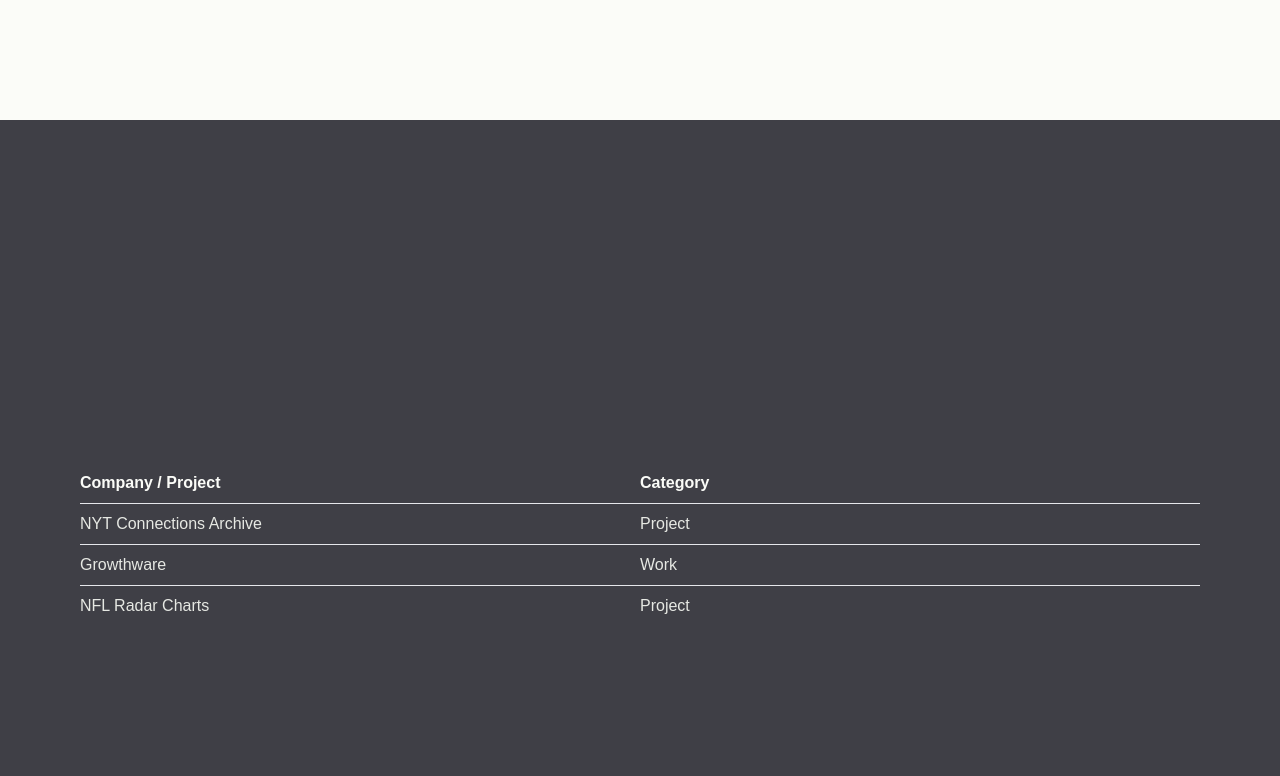
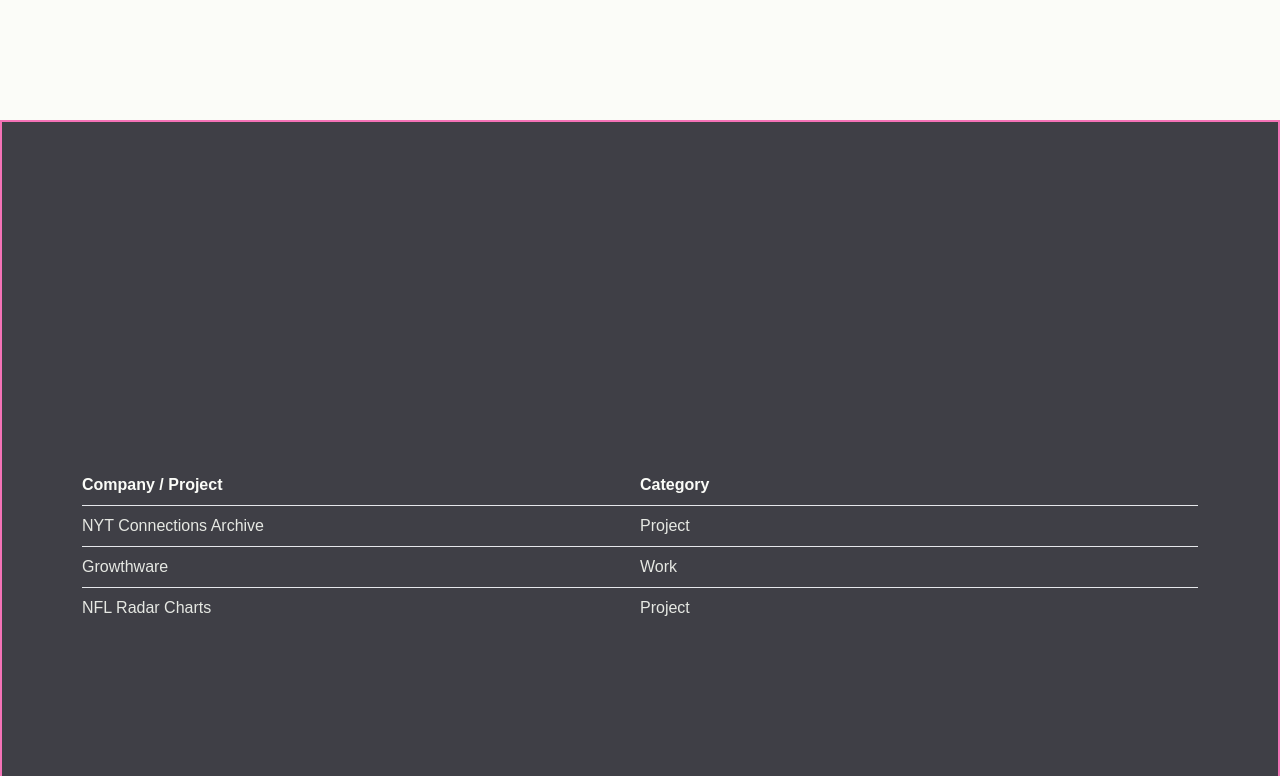
Before and after one commit to domsantini/portfolio2, a Next.js app: page / in a window 1280 px wide. Shown: the part 680-1456 px from the top of the page. Built offline with nearby package versions, Linux system fonts and the light colour scheme; a web font is replaced by a local one.

Commit message:
Trying some stuff.. i dont even know anymore

```diff
--- a/app/layout.js
+++ b/app/layout.js
@@ -1,4 +1,4 @@
-import { ABeeZee, Inter } from "next/font/google";
+import { ABeeZee } from "next/font/google";
 import "./globals.css";
 import { PageContextProvider } from "./context/pageContext";
 
@@ -6,12 +6,13 @@
 
 export const metadata = {
   title: "Dominic Santini | Portfolio",
-  description: "Generated by create next app",
+  description: "Portfolio of the work done by Dominic Santini",
 };
 
 export default function RootLayout({ children }) {
   return (
     <html lang="en" className={abeezee.className}>
+      <meta name="viewport" content="minimum-scale=1"/>
       <PageContextProvider>
         <body>{children}</body>
       </PageContextProvider>
--- a/app/page.js
+++ b/app/page.js
@@ -24,11 +24,11 @@
       <motion.div
         ref={wrapperRef}
         // style={{ borderRadius }}
-        className="relative z-[2] bg-zinc-700 h-full border-solid"
+        className="relative z-[2] bg-zinc-700 h-full border-solid border-2 border-pink-400"
       >
         <WorkSection id="work" className='relative z-[5]'/>
         <AboutSection id="about" className='relative z-[6]'/>
-        <ContactSection id='contact' className='sticky bottom-0 z-[3] bg-[#FBFCF8]'/>
+        <ContactSection id='contact' className='sticky bottom-0 z-[3] bg-[#FBFCF8] border-2 border-solid border-green-400'/>
       </motion.div>
     </main>
   );
```
